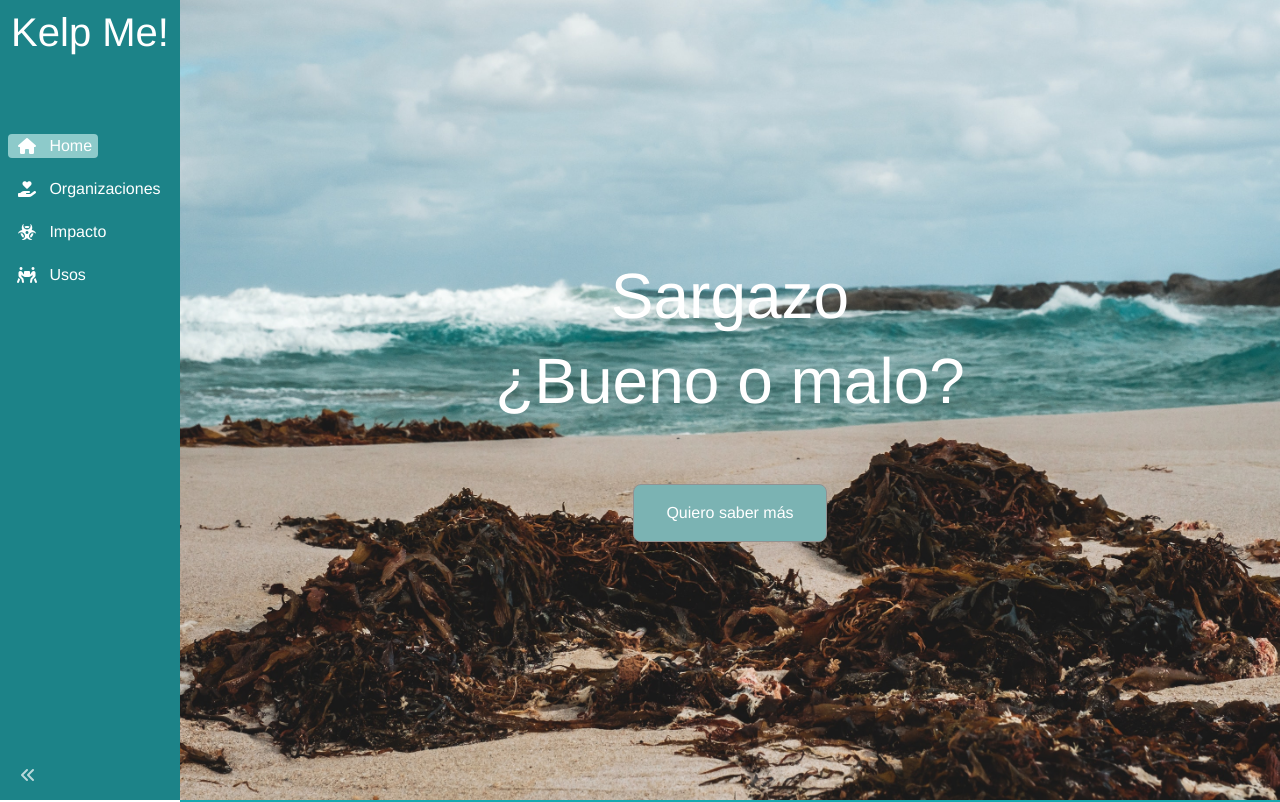
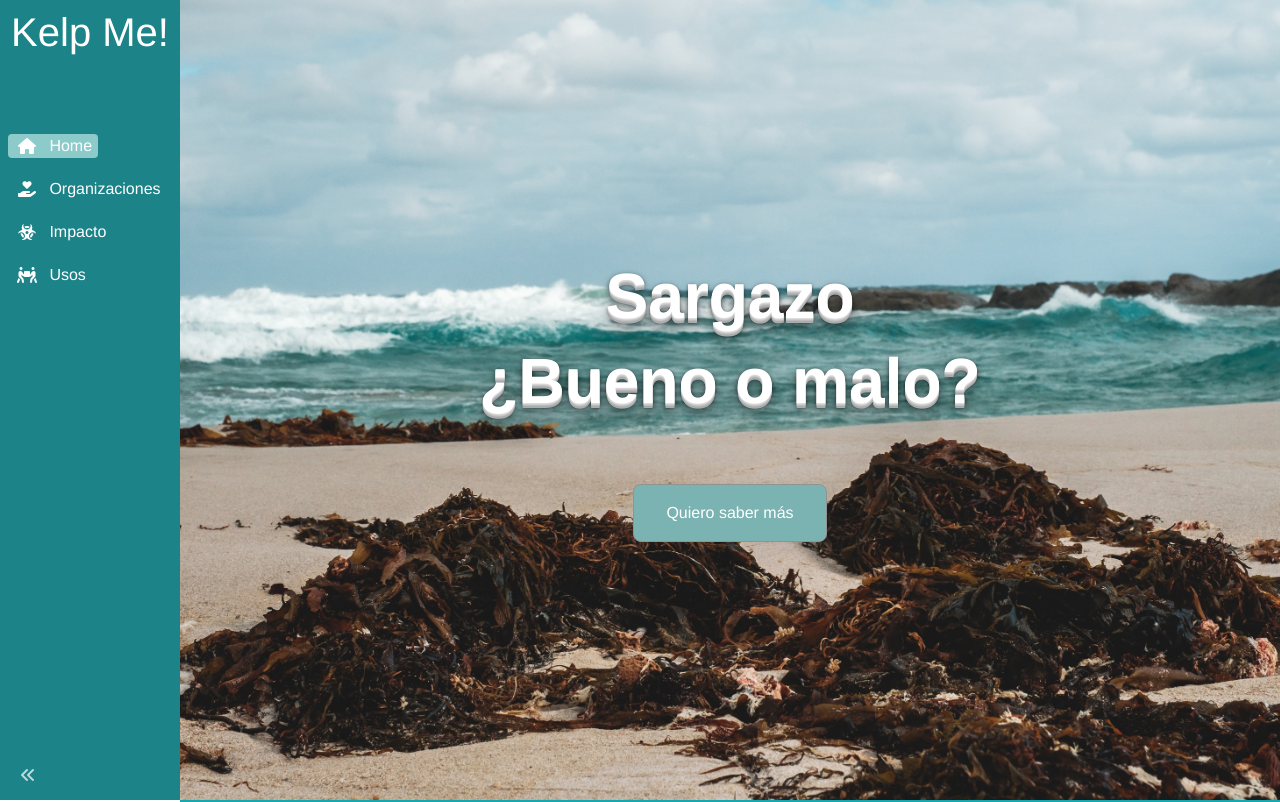
Before and after one commit to OscarGPDev/Kelpme, a Vue app in the folder frontend/kelp-me/: page / in a window 1280 px wide. Shown: the top 802 px of the page. Built offline with nearby package versions, Linux system fonts and the light colour scheme; no server answers.

Commit message:
Modificando tittle de pagina principal

```diff
--- a/frontend/kelp-me/src/components/home/InicialComponent.vue
+++ b/frontend/kelp-me/src/components/home/InicialComponent.vue
@@ -26,8 +26,12 @@ export default {
     }
 
     h1, h2{
+        font-weight: 800;
         color: #fff;
         font-size: 4rem;
+        text-align: left;
+        color: #fff;
+        text-shadow: 0 1px 0 #ddd, 0 2px 0 #ccc, 0 3px 0 #bbb, 0 4px 0 #aaa, 0 5px 0 #acacac, 0 6px 1px rgba(0,0,0,0.1), 0 0 5px rgba(0,0,0,0.1), 0 1px 3px rgba(0,0,0,0.3), 0 3px 5px rgba(0,0,0,0.2), 0 5px 10px rgba(0,0,0,0.25), 0 10px 10px rgba(0,0,0,0.2), 0 20px 20px rgba(0,0,0,0.15);
     }
 
     .btn-outline-blue{
```
